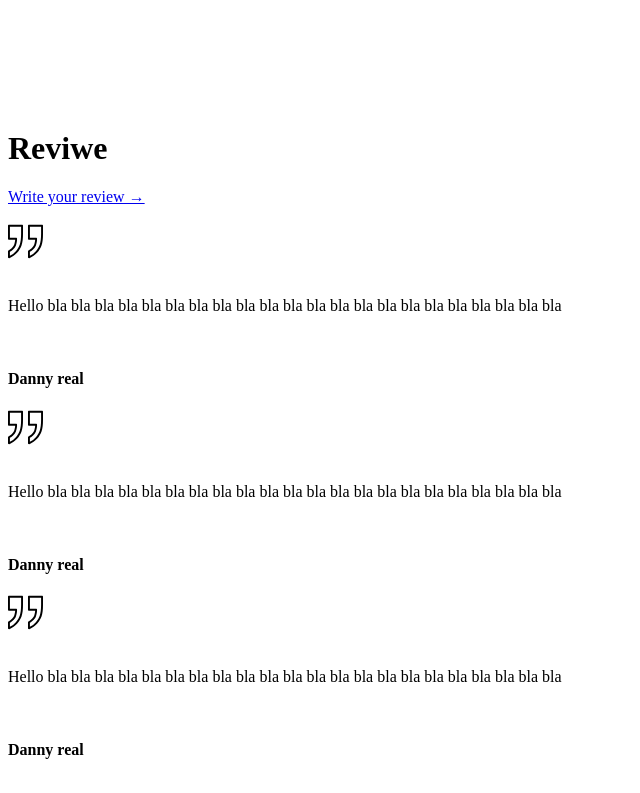
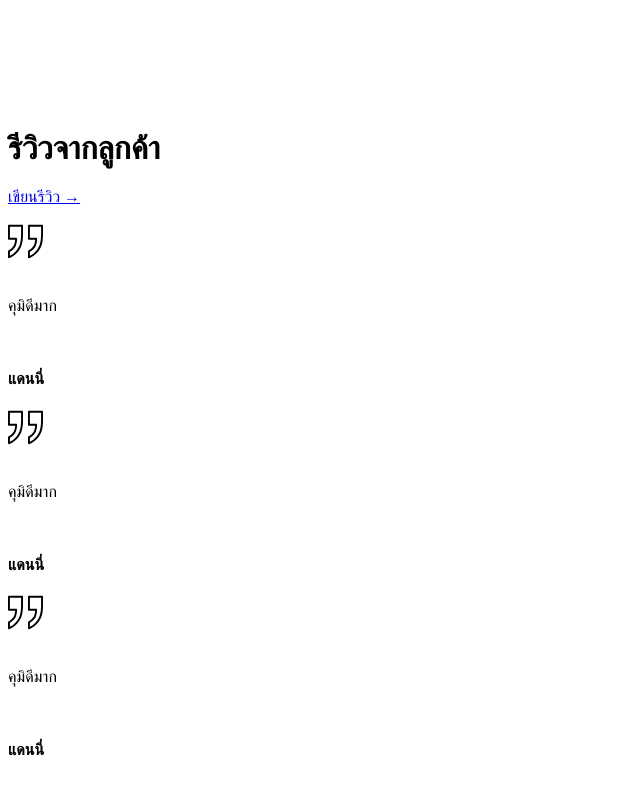
Before and after one commit to ronnapatp/Kumi-main-website, a Next.js app: page /th in a window 1280 px wide. Shown: the part 1667-2460 px from the top of the page, without its empty margins (0-640 px from the left). Built offline with nearby package versions, Linux system fonts and the light colour scheme.

Commit message:
Translate from thai to en in review (thai page)

```diff
--- a/components/th/homepage/review.js
+++ b/components/th/homepage/review.js
@@ -9,8 +9,8 @@ export default function Reviwe() {
     <div className="container ">
         <div className="center">
             <br /><br /><br />
-            <h1>Reviwe</h1>
-            <Link href="https://www.facebook.com/Kumithechubbybear/reviews"><a target="_blank" className="text-decoration-none text-dark">Write your review &rarr;</a></Link>
+            <h1>รีวิวจากลูกค้า</h1>
+            <Link href="https://www.facebook.com/Kumithechubbybear/reviews"><a target="_blank" className="text-decoration-none text-dark">เขียนรีวิว &rarr;</a></Link>
         </div> <br />
         <div className="row row-cols-1 row-cols-sm-2 row-cols-md-3 g-3">
           <div>
@@ -23,9 +23,9 @@ export default function Reviwe() {
             </svg>
             </div>
             <br />
-            <p>Hello bla bla bla bla bla bla bla bla bla bla bla bla bla bla bla bla bla bla bla bla bla bla</p>
+            <p>คุมิดีมาก</p>
             <br />
-            <h4>Danny real</h4>
+            <h4>แดนนี่</h4>
           </div>
           <div>
           <div>
@@ -37,9 +37,9 @@ export default function Reviwe() {
             </svg>
             </div>
             <br />
-            <p>Hello bla bla bla bla bla bla bla bla bla bla bla bla bla bla bla bla bla bla bla bla bla bla</p>
+            <p>คุมิดีมาก</p>
             <br />
-            <h4>Danny real</h4>
+            <h4>แดนนี่</h4>
           </div>
           <div>
           <div>
@@ -51,9 +51,9 @@ export default function Reviwe() {
             </svg>
             </div>
             <br />
-            <p>Hello bla bla bla bla bla bla bla bla bla bla bla bla bla bla bla bla bla bla bla bla bla bla</p>
+            <p>คุมิดีมาก</p>
             <br />
-            <h4>Danny real</h4>
+            <h4>แดนนี่</h4>
           </div>
         </div>
     </div>
```
